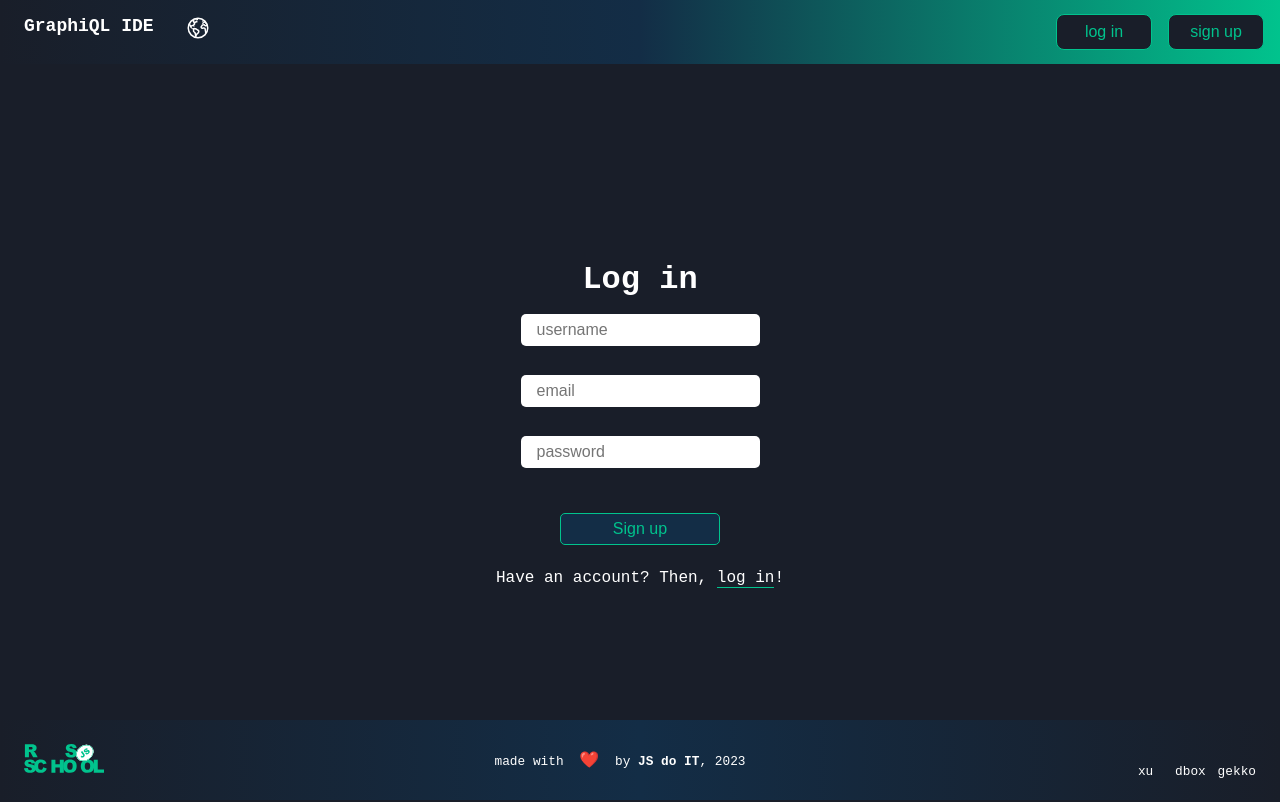
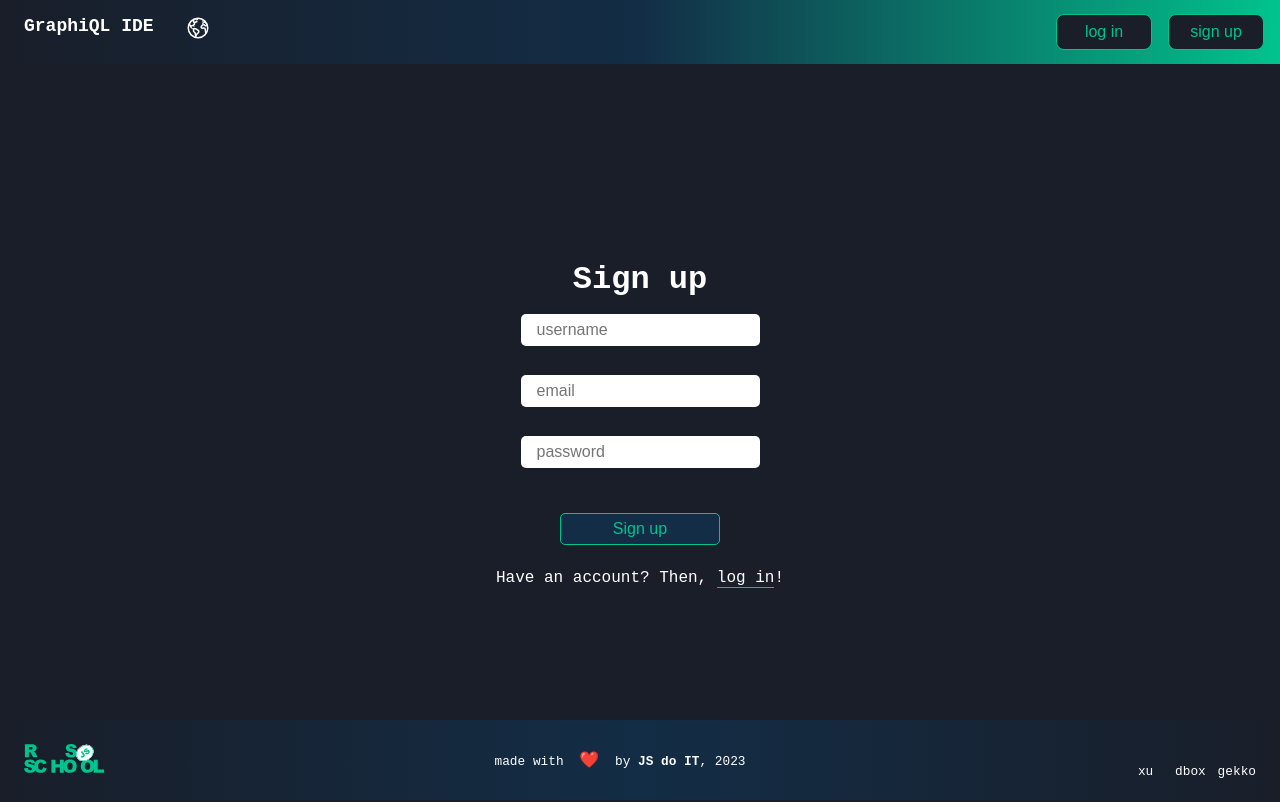
Before and after one commit to xu69ux/graphiql-app, a React (Vite) app: page /signup in a window 1280 px wide. Built offline with nearby package versions, Linux system fonts and the light colour scheme; no server answers; some icons are missing.

Commit message:
fix: fix title on signup page

```diff
--- a/src/index.css
+++ b/src/index.css
@@ -10,7 +10,7 @@
   --grey: #696e79;
   --green: #01c38d;
   --blue: #132d46;
-  --error: #dd1c3f;
+  --error: #e8153c;
   --extra: #d35400;
   font-family: 'JetBrains Mono', monospace;
 }
--- a/src/pages/SignupPage.tsx
+++ b/src/pages/SignupPage.tsx
@@ -23,7 +23,7 @@
 
   return (
     <div className='auth-container'>
-      <h1 className='auth-title'>{translations?.[language]?.loginTitle}</h1>
+      <h1 className='auth-title'>{translations?.[language]?.signupTitle}</h1>
       <AuthForm mode='register' />
       <p className='no-account'>
         {translations?.[language]?.yesAccount}
```
